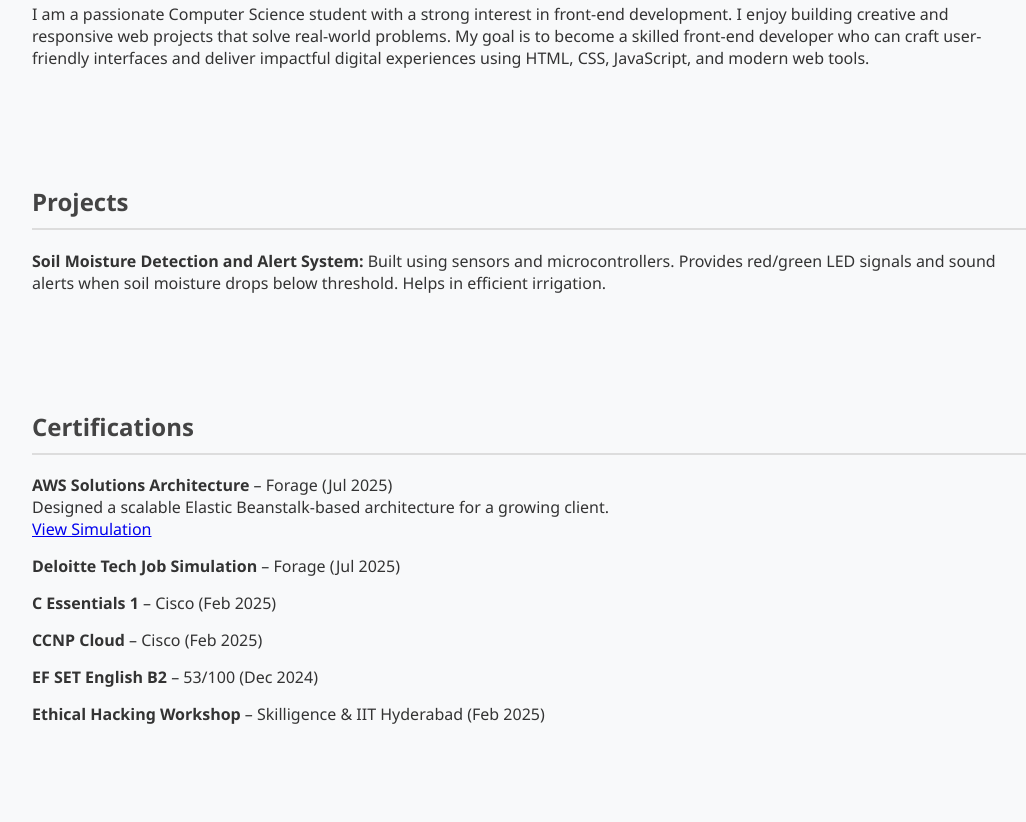
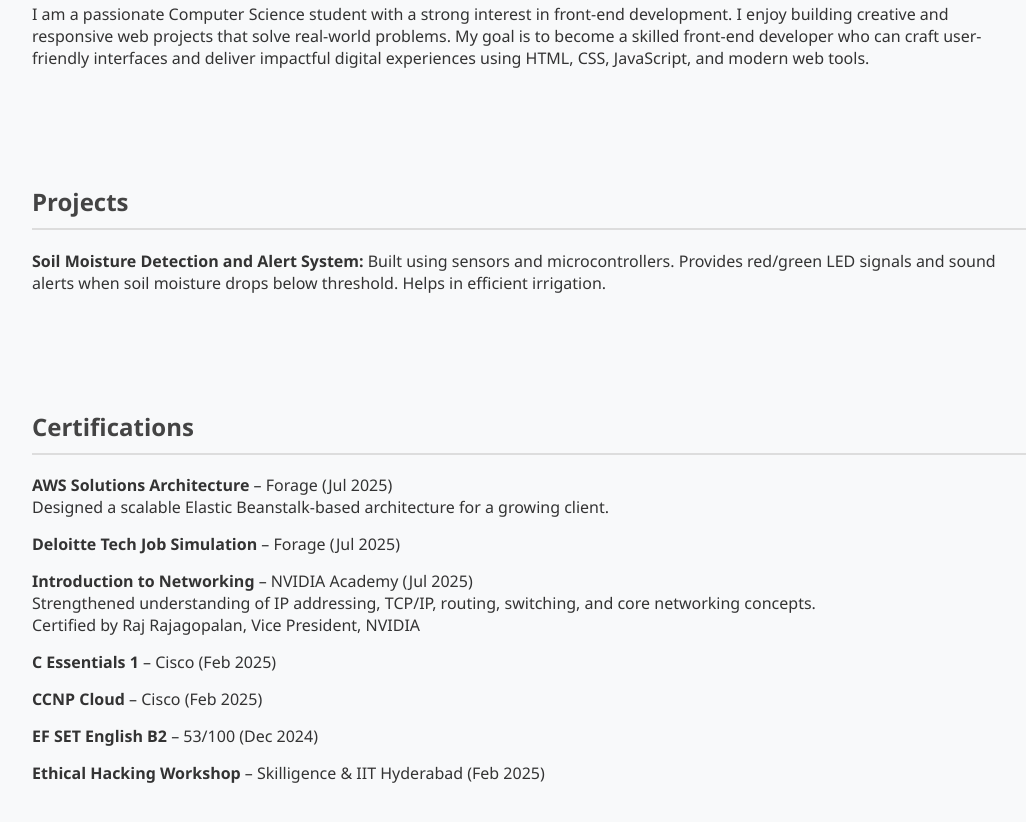
Before and after one commit to pranith2006-boop/Front-End, a plain HTML site: page Portfolio.html in a window 1280 px wide. Shown: the part 354-1176 px from the top of the page, without its empty margins (108-1134 px from the left). Drawn offline with Linux system fonts and the light colour scheme.

Commit message:
Add Portfolio.html

```diff
--- a/Portfolio.html
+++ b/Portfolio.html
@@ -85,10 +85,14 @@
     <ul>
       <li>
         <strong>AWS Solutions Architecture</strong> – Forage (Jul 2025)<br>
-        Designed a scalable Elastic Beanstalk-based architecture for a growing client.<br>
-        <a href="https://lnkd.in/dENnXTzi" target="_blank">View Simulation</a>
+        Designed a scalable Elastic Beanstalk-based architecture for a growing client.
       </li>
       <li><strong>Deloitte Tech Job Simulation</strong> – Forage (Jul 2025)</li>
+      <li>
+        <strong>Introduction to Networking</strong> – NVIDIA Academy (Jul 2025)<br>
+        Strengthened understanding of IP addressing, TCP/IP, routing, switching, and core networking concepts.<br>
+        Certified by Raj Rajagopalan, Vice President, NVIDIA
+      </li>
       <li><strong>C Essentials 1</strong> – Cisco (Feb 2025)</li>
       <li><strong>CCNP Cloud</strong> – Cisco (Feb 2025)</li>
       <li><strong>EF SET English B2</strong> – 53/100 (Dec 2024)</li>
```
